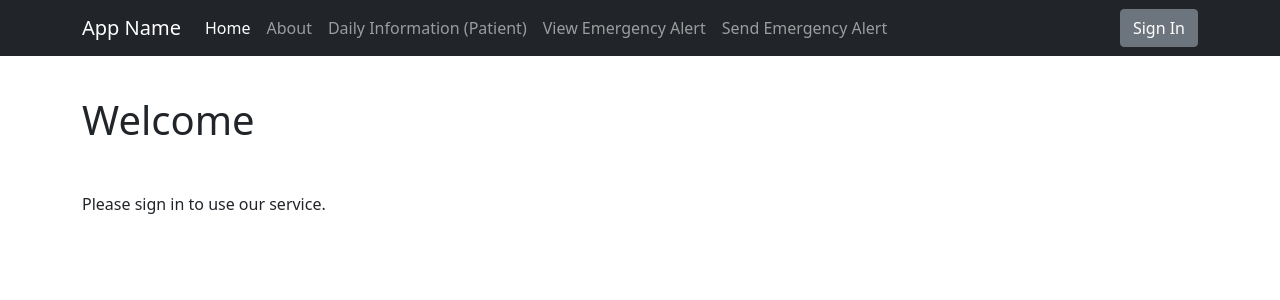
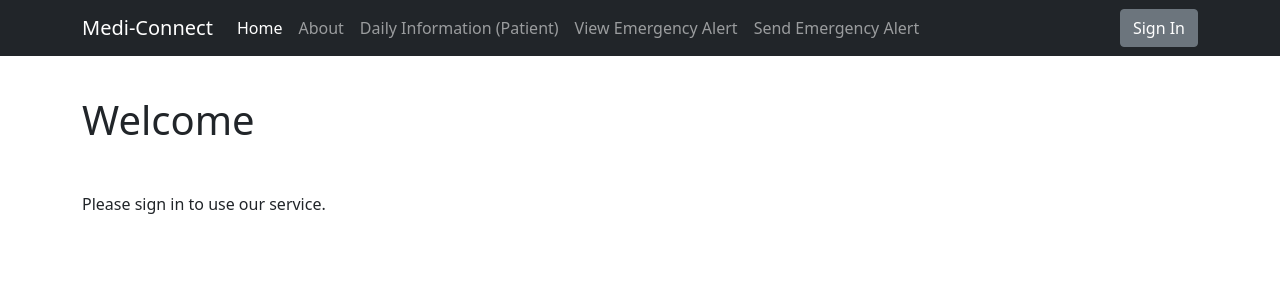
Before and after one commit to comp308-w2022-g4/Group4COMP308Project, a React (Create React App) app in the folder client/: page / in a window 1280 px wide. Shown: the top 300 px of the page. Built offline with nearby package versions, Linux system fonts and the light colour scheme; no server answers.

Commit message:
changed app name in navbar (feel free to come up with a better one)

```diff
--- a/client/src/components/NavBar.js
+++ b/client/src/components/NavBar.js
@@ -39,7 +39,7 @@ export default function NavBar() {
   return (
     <RBNavbar bg="dark" variant="dark" expand="md" fixed="top">
       <Container>
-        <RBNavbar.Brand>App Name</RBNavbar.Brand>
+        <RBNavbar.Brand>Medi-Connect</RBNavbar.Brand>
         <RBNavbar.Toggle aria-controls="navbar-collapsed" />
         <RBNavbar.Collapse id="navbar-collapsed">
           <Nav className="me-auto mb-2 mb-md-0">
```
